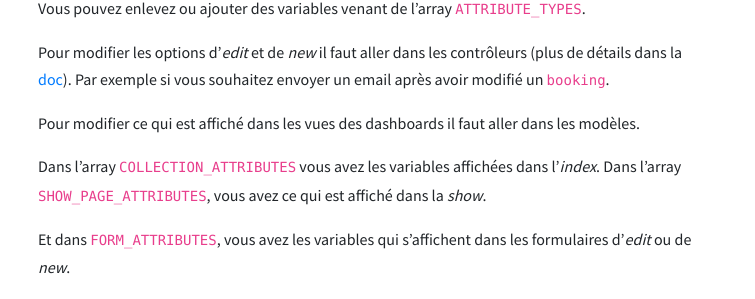
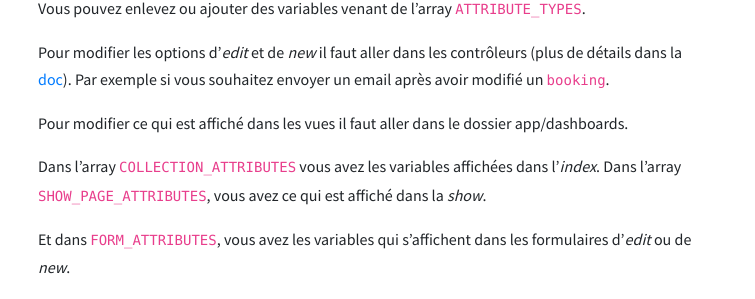
Before and after one commit to alexandrebk/alexandrebk.github.io, a Jekyll site: the page built from _posts/2019-07-22-administrate.md, in a window 1280 px wide and 900 px high, scrolled down 1729 px. Shown: the part 147-446 px from the top of the window, without its empty margins (262-1017 px from the left). Built offline with Jekyll 4.4.1, drawn with Linux system fonts in a browser that asks for light colours; nearby versions of some CDN libraries.

Commit message:
Some changes

```diff
--- a/_posts/2019-07-22-administrate.md
+++ b/_posts/2019-07-22-administrate.md
@@ -60,7 +60,7 @@ Vous pouvez enlevez ou ajouter des variables venant de l'array `ATTRIBUTE_TYPES`
 
 Pour modifier les options d'*edit* et de *new* il faut aller dans les contrôleurs (plus de détails dans la [doc](https://administrate-prototype.herokuapp.com/customizing_controller_actions)). Par exemple si vous souhaitez envoyer un email après avoir modifié un `booking`.
 
-Pour modifier ce qui est affiché dans les vues des dashboards il faut aller dans les modèles.
+Pour modifier ce qui est affiché dans les vues il faut aller dans le dossier app/dashboards.
 
 Dans l'array `COLLECTION_ATTRIBUTES` vous avez les variables affichées dans l'*index*. Dans l'array `SHOW_PAGE_ATTRIBUTES`, vous avez ce qui est affiché dans la *show*.
 
```
